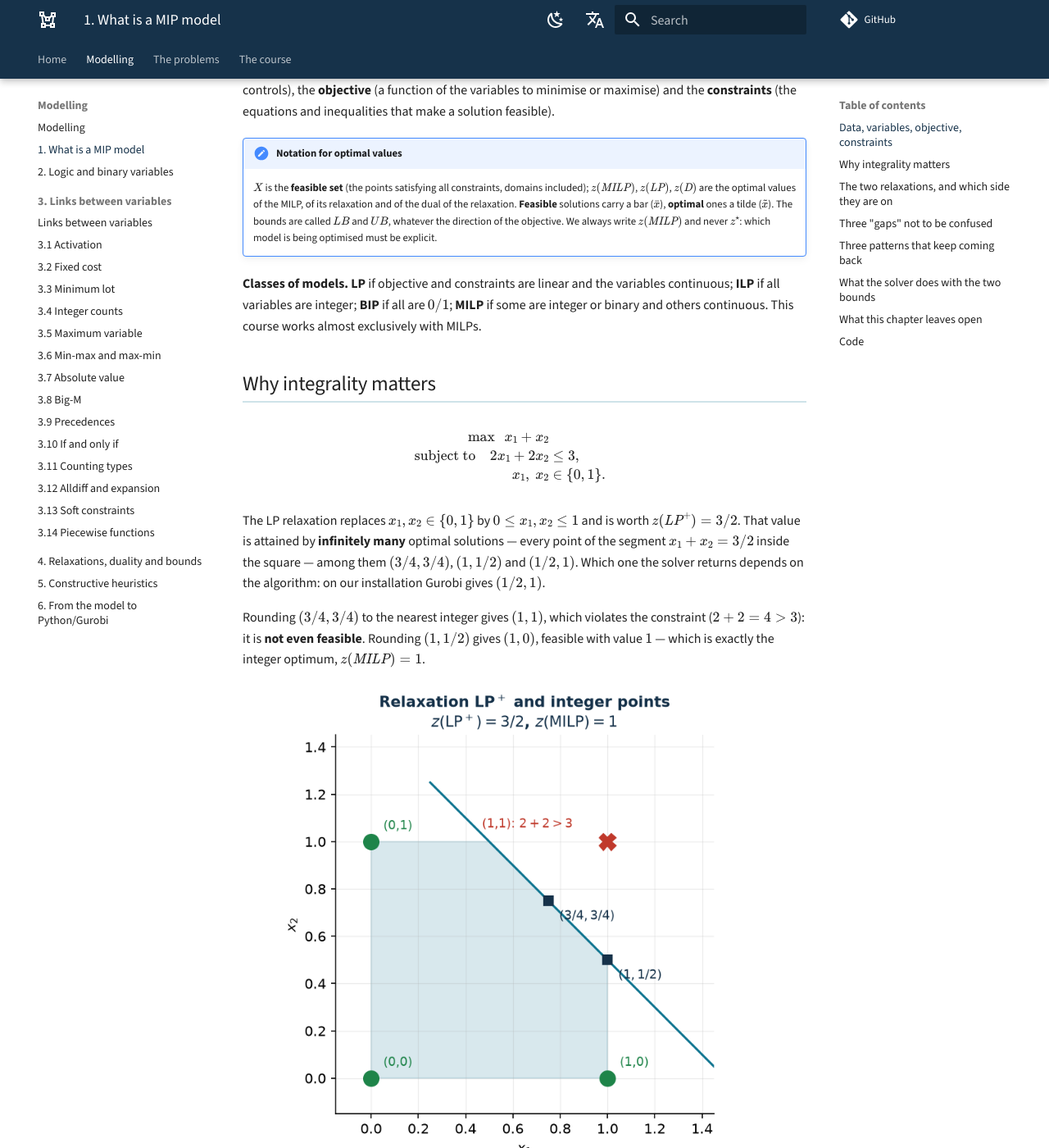
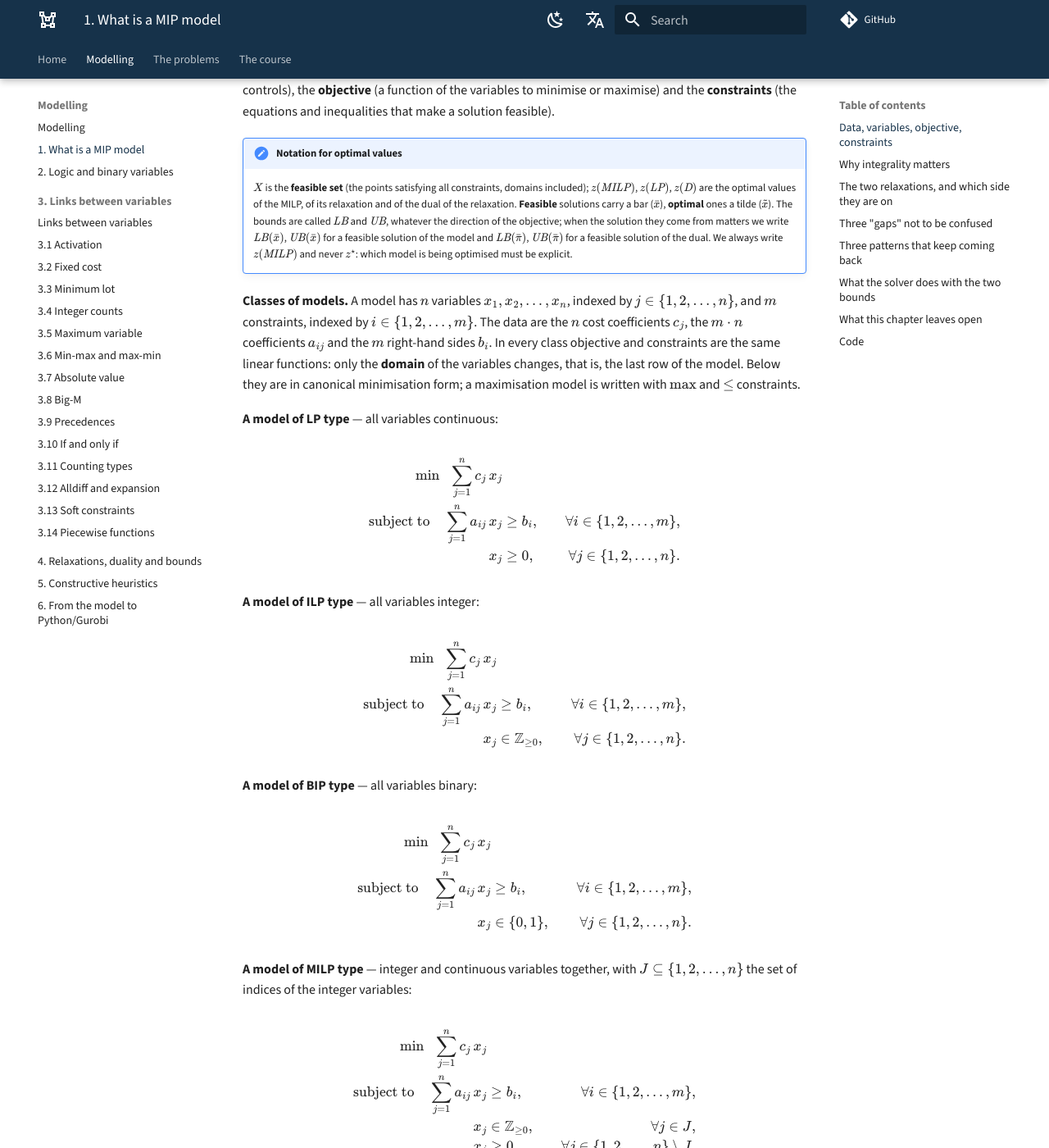
Before and after one commit to fabiofurini/mip-modelling, an MkDocs documentation site: the page built from docs/modelling-1.md, in a window 1280 px wide and 1400 px high, scrolled down 340 px. Shown: the whole window at 82% size. Built offline with MkDocs 1.6.1 and Material for MkDocs 9.7.7, drawn with Linux system fonts in a browser that asks for light colours; comment, search, counter and statistics services are not loaded; some of the changed text lies outside the part shown.

Commit message:
General LP/ILP/BIP/MILP models, LB(x) and UB(x) bounds, contents on the home page
- ch. 1: the four models in canonical form, with c_j, a_ij, b_i defined
- bound chains written out in full for both minimisation and maximisation
- bounds with their argument: LB(x), UB(x), LB(pi), UB(pi)
- Notation chapter reduced to the symbols only
- full contents on the home page

Co-Authored-By: Claude Opus 5 (1M context) <noreply@anthropic.com>

```diff
--- a/docs/modelling-1.md
+++ b/docs/modelling-1.md
@@ -17,15 +17,69 @@ and inequalities that make a solution feasible).
     included); $z(\mathit{MILP})$, $z(\mathit{LP})$, $z(\mathit{D})$ are the
     optimal values of the MILP, of its relaxation and of the dual of the
     relaxation. **Feasible** solutions carry a bar ($\bar x$), **optimal**
-    ones a tilde ($\tilde x$). The bounds are called $LB$ and
-    $UB$, whatever the direction of the objective. We always write
+    ones a tilde ($\tilde x$). The bounds are called $\mathit{LB}$ and
+    $\mathit{UB}$, whatever the direction of the objective; when the solution
+    they come from matters we write $\mathit{LB}(\bar x)$, $\mathit{UB}(\bar x)$
+    for a feasible solution of the model and $\mathit{LB}(\bar\pi)$,
+    $\mathit{UB}(\bar\pi)$ for a feasible solution of the dual. We always write
     $z(\mathit{MILP})$ and never $z^\star$: which model is being optimised must
     be explicit.
 
-**Classes of models.** **LP** if objective and constraints are linear and the
-variables continuous; **ILP** if all variables are integer; **BIP** if all are
-$0/1$; **MILP** if some are integer or binary and others continuous. This course
-works almost exclusively with MILPs.
+**Classes of models.** A model has $n$ variables $x_1, x_2, \dots, x_n$, indexed
+by $j \in \{1, 2, \dots, n\}$, and $m$ constraints, indexed by
+$i \in \{1, 2, \dots, m\}$. The data are the $n$ cost coefficients $c_j$, the
+$m \cdot n$ coefficients $a_{ij}$ and the $m$ right-hand sides $b_i$. In every
+class objective and constraints are the same linear functions: only the
+**domain** of the variables changes, that is, the last row of the model. Below
+they are in canonical minimisation form; a maximisation model is written with
+$\max$ and $\le$ constraints.
+
+**A model of LP type** — all variables continuous:
+
+$$
+\begin{aligned}
+\min ~~ \sum_{j=1}^{n} c_j\, x_j & & \\
+\text{subject to} \quad \sum_{j=1}^{n} a_{ij}\, x_j &\ge b_i, & \forall i \in \{1, 2, \dots, m\},\\
+x_j &\ge 0, & \forall j \in \{1, 2, \dots, n\}.
+\end{aligned}
+$$
+
+**A model of ILP type** — all variables integer:
+
+$$
+\begin{aligned}
+\min ~~ \sum_{j=1}^{n} c_j\, x_j & & \\
+\text{subject to} \quad \sum_{j=1}^{n} a_{ij}\, x_j &\ge b_i, & \forall i \in \{1, 2, \dots, m\},\\
+x_j &\in \mathbb{Z}_{\ge 0}, & \forall j \in \{1, 2, \dots, n\}.
+\end{aligned}
+$$
+
+**A model of BIP type** — all variables binary:
+
+$$
+\begin{aligned}
+\min ~~ \sum_{j=1}^{n} c_j\, x_j & & \\
+\text{subject to} \quad \sum_{j=1}^{n} a_{ij}\, x_j &\ge b_i, & \forall i \in \{1, 2, \dots, m\},\\
+x_j &\in \{0, 1\}, & \forall j \in \{1, 2, \dots, n\}.
+\end{aligned}
+$$
+
+**A model of MILP type** — integer and continuous variables together, with
+$J \subseteq \{1, 2, \dots, n\}$ the set of indices of the integer variables:
+
+$$
+\begin{aligned}
+\min ~~ \sum_{j=1}^{n} c_j\, x_j & & \\
+\text{subject to} \quad \sum_{j=1}^{n} a_{ij}\, x_j &\ge b_i, & \forall i \in \{1, 2, \dots, m\},\\
+x_j &\in \mathbb{Z}_{\ge 0}, & \forall j \in J,\\
+x_j &\ge 0, & \forall j \in \{1, 2, \dots, n\} \setminus J.
+\end{aligned}
+$$
+
+The objective adds up the costs of the decisions taken; each constraint $i$
+requires the linear combination $\sum_{j=1}^{n} a_{ij}\, x_j$ to reach at least
+the threshold $b_i$; the last row declares the domain and is the only thing that
+tells the four classes apart. This course works almost exclusively with MILPs.
 
 ## Why integrality matters
 
@@ -44,10 +98,13 @@ square — among them $(3/4, 3/4)$, $(1, 1/2)$ and $(1/2, 1)$. Which one the
 solver returns depends on the algorithm: on our installation Gurobi gives
 $(1/2, 1)$.
 
-Rounding $(3/4, 3/4)$ to the nearest integer gives $(1,1)$, which violates the
-constraint ($2+2 = 4 > 3$): it is **not even feasible**. Rounding $(1, 1/2)$
-gives $(1, 0)$, feasible with value $1$ — which is exactly the integer optimum,
-$z(\mathit{MILP}) = 1$.
+The outcome of rounding depends on the starting point **and** on the direction.
+From $(3/4, 3/4)$: upwards it gives $(1,1)$, which violates the constraint
+($2+2 = 4 > 3$); downwards it gives $(0,0)$, feasible but of value $0$. From
+this point **neither** direction finds the optimum. From $(1, 1/2)$: upwards it
+gives $(1,1)$ again, infeasible; downwards it gives $(1, 0)$, feasible with
+value $1$ — which is exactly the integer optimum, $z(\mathit{MILP}) = 1$. There
+is no "right" direction.
 
 ![The relaxation and the integer points](img/cap01_rilassamento.png)
 
@@ -85,18 +142,27 @@ cases it is an **optimistic** bound.
     most $z(\mathit{LP})$, hence at most $z(\mathit{MILP})$: it sits on the
     *same* side as the relaxation. The bound from the other side — the
     *pessimistic* one — comes only from a feasible solution of the MILP, that
-    is, from a heuristic or from the solver. In a **minimisation**:
+    is, from a heuristic or from the solver. Let
+    $(\bar x_1, \bar x_2, \dots, \bar x_n)$ be a feasible solution of the MILP,
+    of value $\sum_{j=1}^{n} c_j\, \bar x_j$, and
+    $(\bar\pi_1, \bar\pi_2, \dots, \bar\pi_m)$ a feasible solution of the dual
+    of the relaxation, of value $\sum_{i=1}^{m} b_i\, \bar\pi_i$. In a
+    **minimisation** the first gives $\mathit{UB}(\bar x)$ and the second
+    $\mathit{LB}(\bar\pi)$:
 
-    $$\textstyle\sum_i b_i \bar u_i \le z(\mathit{D}(\mathit{LP})) = z(\mathit{LP}) \le z(\mathit{LP}^+) \le z(\mathit{MILP}) \le \sum_j c_j \bar x_j$$
+    $$\mathit{LB}(\bar\pi) \le z(\mathit{D}(\mathit{LP})) = z(\mathit{LP}) \le z(\mathit{LP}^+) \le z(\mathit{MILP}) \le \mathit{UB}(\bar x)$$
 
-    for every feasible integer $\bar x$; in a **maximisation** all directions
-    are reversed.
+    in a **maximisation** the roles are swapped, the first gives
+    $\mathit{LB}(\bar x)$ and the second $\mathit{UB}(\bar\pi)$:
+
+    $$\mathit{LB}(\bar x) \le z(\mathit{MILP}) \le z(\mathit{LP}^+) \le z(\mathit{LP}) = z(\mathit{D}(\mathit{LP})) \le \mathit{UB}(\bar\pi)$$
 
 ## Three "gaps" not to be confused
 
 1. **Heuristic gap.** If $\bar x$ is the solution built by the heuristic, its
-   value is $\sum_j c_j\, \bar x_j$ and the gap is
-   $\bigl|\sum_j c_j\, \bar x_j - z(\mathit{MILP})\bigr| / |z(\mathit{MILP})|$
+   value $\sum_{j=1}^{n} c_j\, \bar x_j$ is the bound $\mathit{UB}(\bar x)$ in a
+   minimisation (and $\mathit{LB}(\bar x)$ in a maximisation), and the gap is
+   $\bigl|\mathit{UB}(\bar x) - z(\mathit{MILP})\bigr| / |z(\mathit{MILP})|$
    when the optimum is known — it is the one reported in the exercise tables.
    When the optimum is not known it is computed against a dual bound, which
    takes its place.
```
Also changed, not shown: docs/ex-06.md (+11 -11 lines), docs/index.md (+69 -0 lines), docs/modelling-4.md (+26 -21 lines).
